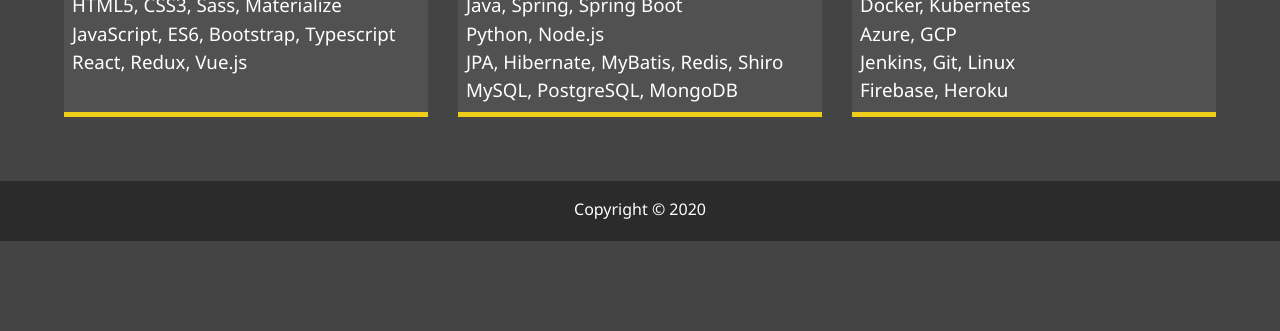
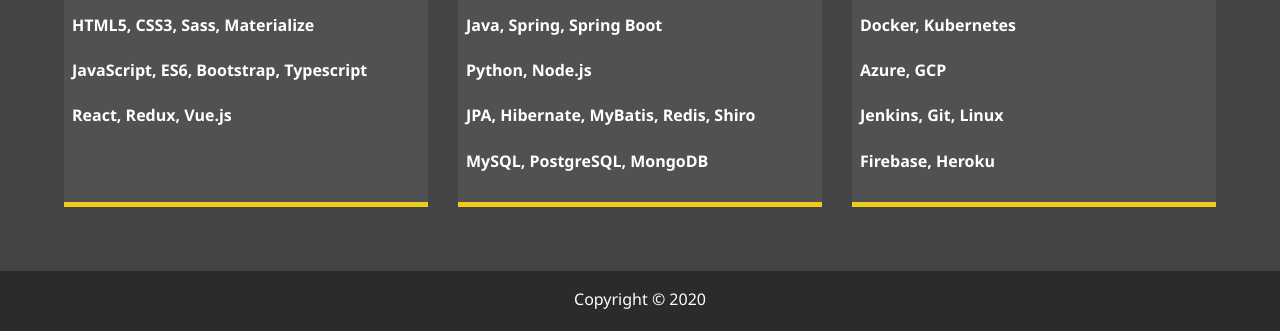
Before and after one commit to desperatecat/modern_portfolio_website, a website: page dist/about.html in a window 1280 px wide. Shown: the part 757-1088 px from the top of the page. Before the commit the page ends 998 px from the top, so only its background shows below. Drawn offline with Linux system fonts and the light colour scheme.

Commit message:
change font size

```diff
--- a/dist/about.html
+++ b/dist/about.html
@@ -95,9 +95,9 @@
                     </a>
 
                 </div>
-                <h3>HTML5, CSS3, Sass, Materialize</h3>
-                <h3>JavaScript, ES6, Bootstrap, Typescript</h3>
-                <h3>React, Redux, Vue.js</h3>
+                <h4>HTML5, CSS3, Sass, Materialize</h4>
+                <h4>JavaScript, ES6, Bootstrap, Typescript</h4>
+                <h4>React, Redux, Vue.js</h4>
             </div>
 
             <div class="job job-2">
@@ -116,10 +116,10 @@
                         <i class="fas fa-database fa-2x"></i>
                     </a>
                 </div>
-                <h3>Java, Spring, Spring Boot</h3>
-                <h3>Python, Node.js</h3>
-                <h3>JPA, Hibernate, MyBatis, Redis, Shiro</h3>
-                <h3>MySQL, PostgreSQL, MongoDB</h3>
+                <h4>Java, Spring, Spring Boot</h4>
+                <h4>Python, Node.js</h4>
+                <h4>JPA, Hibernate, MyBatis, Redis, Shiro</h4>
+                <h4>MySQL, PostgreSQL, MongoDB</h4>
             </div>
 
             <div class="job job-3">
@@ -141,10 +141,10 @@
                         <i class="fab fa-npm fa-2x"></i>
                     </a>
                 </div>
-                <h3>Docker, Kubernetes</h3>
-                <h3>Azure, GCP</h3>
-                <h3>Jenkins, Git, Linux</h3>
-                <h3>Firebase, Heroku</h3>
+                <h4>Docker, Kubernetes</h4>
+                <h4>Azure, GCP</h4>
+                <h4>Jenkins, Git, Linux</h4>
+                <h4>Firebase, Heroku</h4>
             </div>
 
 
```
